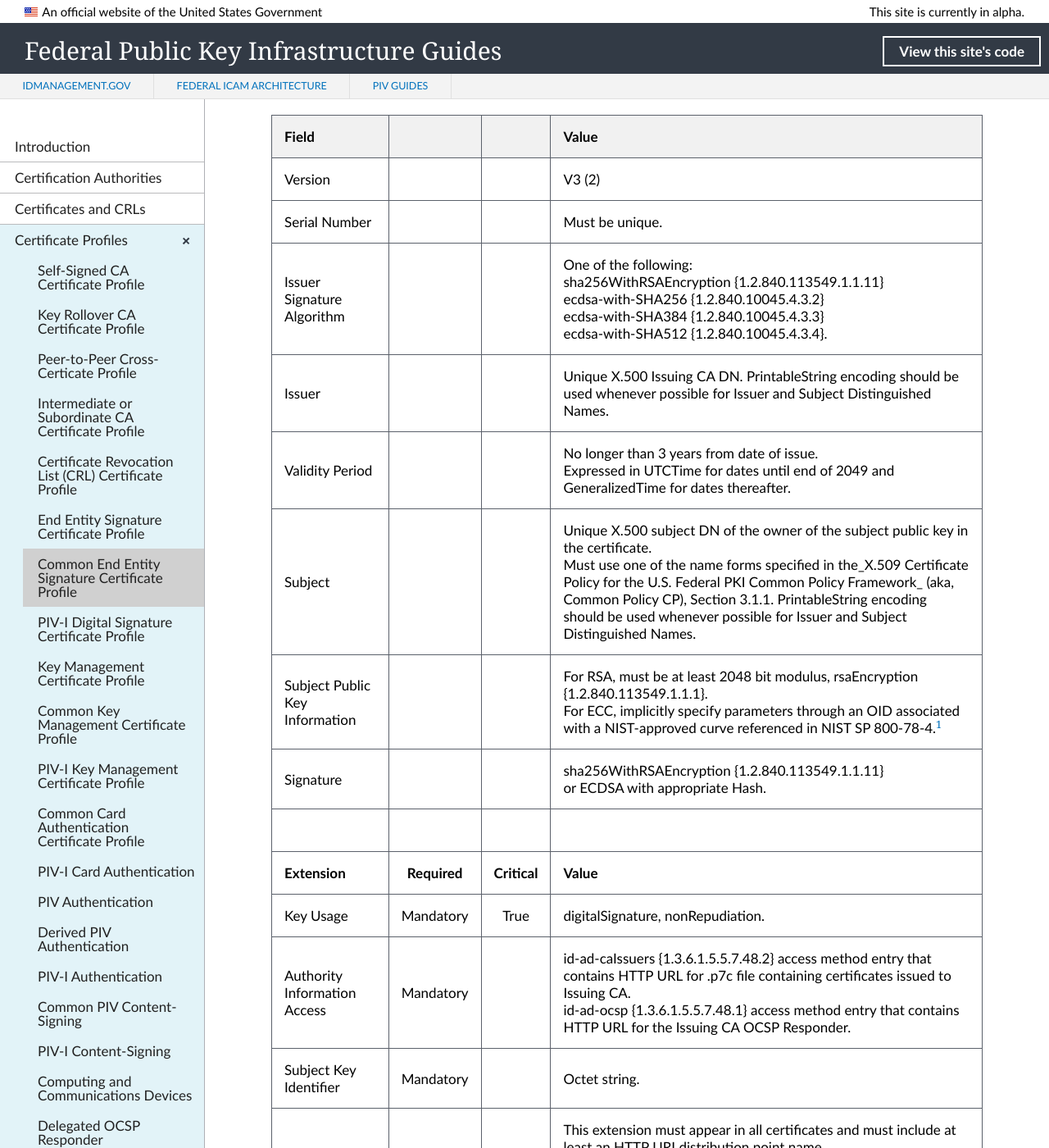
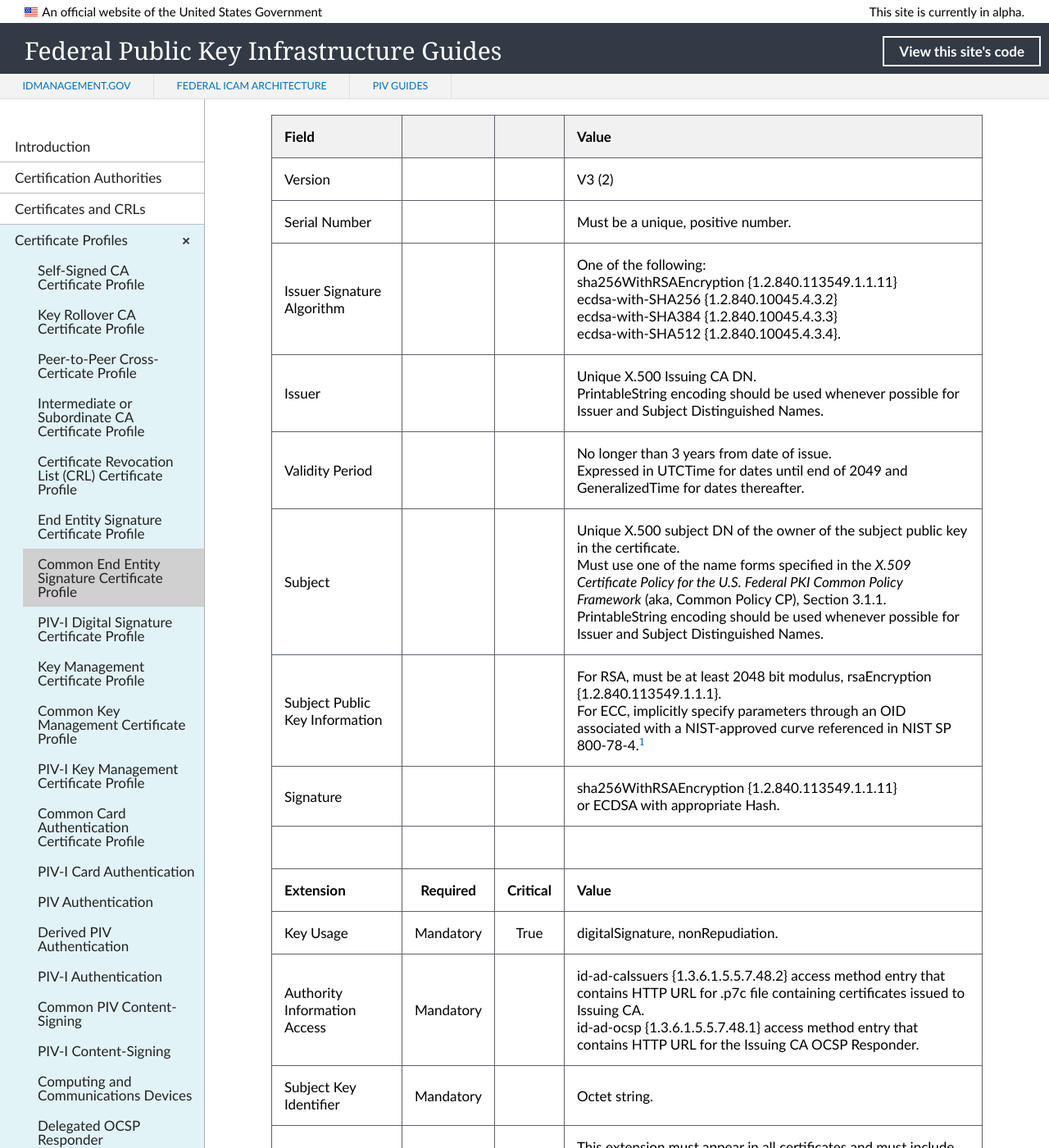
Before and after one commit to GSA/fpki-guides, a Jekyll site: the page built from _profiles/07_common_end_entity_sign.md, in a window 1280 px wide and 1400 px high, scrolled down 297 px. Shown: the whole window at 82% size. Built offline with Jekyll 4.4.1, drawn with Linux system fonts in a browser that asks for light colours; nearby versions of some CDN libraries; library files that are not in the unit come from our copies; some of the changed text lies outside the part shown.

Commit message:
Update 07_common_end_entity_sign.md
Content and formatting

```diff
--- a/_profiles/07_common_end_entity_sign.md
+++ b/_profiles/07_common_end_entity_sign.md
@@ -9,12 +9,12 @@
 | **Field** |       |       | **Value**                             |
 | :-------- | :---: | :---: | :-------------------------------     |
 | Version   |       |       | V3 (2)                                 |
-| Serial Number   |       |       | Must be unique. |
+| Serial Number   |       |       | Must be a unique, positive number. |
 | Issuer Signature Algorithm   |       |       |  One of the following: <br>sha256WithRSAEncryption {1.2.840.113549.1.1.11} <br>ecdsa-with-SHA256 {1.2.840.10045.4.3.2} <br>ecdsa-with-SHA384 {1.2.840.10045.4.3.3} <br>ecdsa-with-SHA512 {1.2.840.10045.4.3.4}. |
-| Issuer   |       |       |  Unique X.500 Issuing CA DN. PrintableString encoding should be used whenever possible for Issuer and Subject Distinguished Names.  |
+| Issuer   |       |       |  Unique X.500 Issuing CA DN.<br>PrintableString encoding should be used whenever possible for Issuer and Subject Distinguished Names.  |
 | Validity Period   |       |       |  No longer than 3 years from date of issue.<BR>Expressed in UTCTime for dates until end of 2049 and GeneralizedTime for dates thereafter.   |
-| Subject   |       |       |   Unique X.500 subject DN of the owner of the subject public key in the certificate.<BR>Must use one of the name forms specified in the_X.509 Certificate Policy for the U.S. Federal PKI Common Policy Framework_ (aka, Common Policy CP), Section 3.1.1. PrintableString encoding should be used whenever possible for Issuer and Subject Distinguished Names.   |
-| Subject Public Key Information   |       |       |   For RSA, must be at least 2048 bit modulus, rsaEncryption {1.2.840.113549.1.1.1}.<BR>For ECC, implicitly specify parameters through an OID associated with a NIST-approved curve referenced in NIST SP 800-78-4.<sup>[1](#1)</sup>   |
+| Subject   |       |       |   Unique X.500 subject DN of the owner of the subject public key in the certificate.<br>Must use one of the name forms specified in the _X.509 Certificate Policy for the U.S. Federal PKI Common Policy Framework_ (aka, Common Policy CP), Section 3.1.1.<br>PrintableString encoding should be used whenever possible for Issuer and Subject Distinguished Names.   |
+| Subject Public Key Information   |       |       |   For RSA, must be at least 2048 bit modulus, rsaEncryption {1.2.840.113549.1.1.1}.<br>For ECC, implicitly specify parameters through an OID associated with a NIST-approved curve referenced in NIST SP 800-78-4.<sup>[1](#1)</sup>   |
 | Signature   |       |       |   sha256WithRSAEncryption {1.2.840.113549.1.1.11}<br>or ECDSA with appropriate Hash.   |
 |               |                 |              |                                       |
 | **Extension** |  **Required**   | **Critical** | **Value**                             |
@@ -22,9 +22,9 @@
 | Authority Information Access   | Mandatory  |  | id-ad-caIssuers {1.3.6.1.5.5.7.48.2} access method entry that contains HTTP URL for .p7c file containing certificates issued to Issuing CA.<BR>id-ad-ocsp {1.3.6.1.5.5.7.48.1} access method entry that contains HTTP URL for the Issuing CA OCSP Responder. |
 | Subject Key Identifier   | Mandatory |  | Octet string.  |
 | CRL Distribution Points   | Mandatory |   |  This extension must appear in all certificates and must include at least an HTTP URI distribution point name.<br>This extension must appear in all certificates and include at least one HTTP URI to a file containing a DER-encoded CRL with a file type of _application/pkix-crl_.<br>The reasons and cRLIssuer fields must be omitted.<!--New statement created redundancy. Wendy needs to adjust 2 statements.--> |
-| Certificate Policies   | Mandatory  |  | Applicable certificate policies&mdash;at least one of:<BR>- 2.16.840.1.101.3.2.1.3.6 - id-fpki-common-policy<BR>- 2.16.840.1.101.3.2.1.3.7 - id-fpki-common-hardware<BR>- 2.16.840.1.101.3.2.1.3.16 - id-fpki-common-High. |
+| Certificate Policies   | Mandatory  |  | Applicable certificate policies&mdash;at least one of:<BR>- 2.16.840.1.101.3.2.1.3.6 - id-fpki-common-policy<BR>- 2.16.840.1.101.3.2.1.3.7 - id-fpki-common-hardware<BR>- 2.16.840.1.101.3.2.1.3.16 - id-fpki-common-High |
 | Authority Key Identifier   | Mandatory  |  | Octet string (same as subject key identifier in Issuing CA certificate). |
-| Extended Key Usage   | Optional |  |  If included to support specific applications, the extension should be non-critical.<BR>The 3 values listed for keyPurposeID should be included for signing purposes:<BR>- 1.3.6.1.5.5.7.3.4 - Id-kp-emailProtection<BR>- 1.3.6.1.4.1.311.10.3.12 - MSFT Document Signing<BR>- 1.2.840.113583.1.1.5 - Adobe-Certified Document Signing.<BR>Additional key purposes may be specified.  |
+| Extended Key Usage   | Optional |  |  If included to support specific applications, the extension should be non-critical.<br>The 3 values listed for keyPurposeID should be included for signing purposes:<BR>- 1.3.6.1.5.5.7.3.4 - Id-kp-emailProtection<BR>- 1.3.6.1.4.1.311.10.3.12 - MSFT Document Signing<BR>- 1.2.840.113583.1.1.5 - Adobe-Certified Document Signing<BR>Additional key purposes may be specified.  |
 |Subject Alternative Name   | Optional  |  |   |
 | Subject Directory Attributes   | Optional  |  | This extension may be included to indicate the cardholder's country or countries of citizenship, as specified in RFC 5280.<sup>[2](#2)</sup><BR>- countryOfCitizenship {1.3.6.1.5.5.7.9.4}<br>ISO 3166<sup>[3](#3)</sup> specifies country codes. |
 | Issuer Alternative Name   | Optional  |  |   |
```
